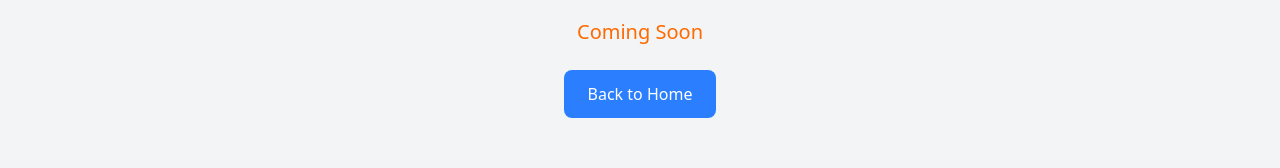
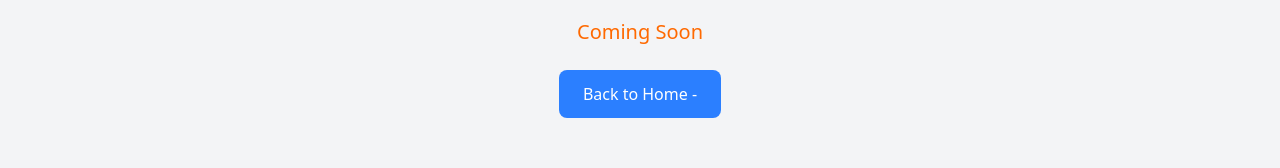
Before and after one commit to mithlesh-vishwakarma/jemil-manneev, a React (Vite) app: page /partners in a window 1280 px wide. Shown: the part 420-588 px from the top of the page. Built offline with nearby package versions, Linux system fonts and the light colour scheme.

Commit message:
`Update "Back to Home" link in NotFound page with a hyphen`

```diff
--- a/src/pages/NotFound.tsx
+++ b/src/pages/NotFound.tsx
@@ -10,7 +10,7 @@ const NotFound: React.FC = () => {
         <p className="text-lg text-gray-500 mb-8">Page in under construction</p>
         <p className="text-xl text-orange-500 font-medium">Coming Soon</p>
         <Link to="/" className="mt-6 inline-block px-6 py-3 bg-blue-500 text-white rounded-lg hover:bg-blue-600 transition-colors">
-          Back to Home
+          Back to Home -
         </Link>
       </div>
     </div>
```
